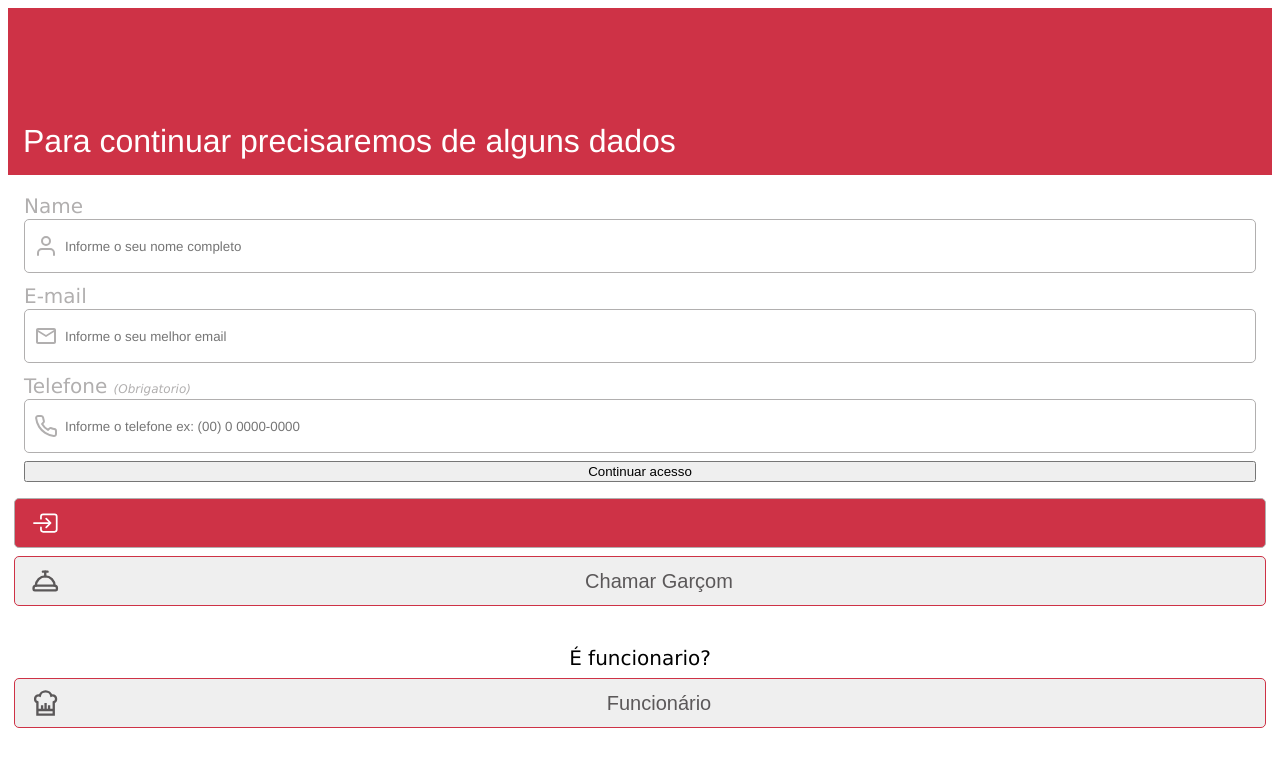
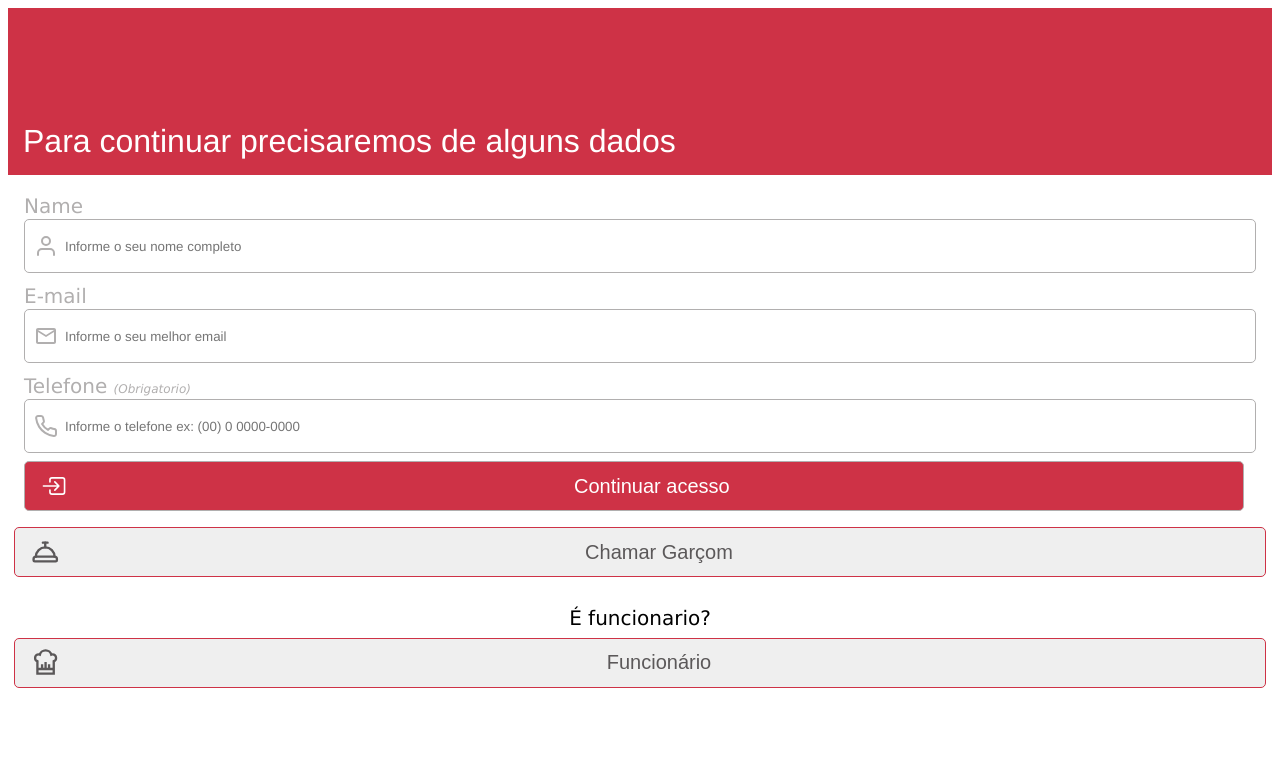
Before and after one commit to iagoluancj/restaurant, a Next.js app: page / in a window 1280 px wide. Shown: the top 766 px of the page. Built offline with nearby package versions, Linux system fonts and the light colour scheme.

Commit message:
algumas coisas

```diff
--- a/src/components/Login/index.jsx
+++ b/src/components/Login/index.jsx
@@ -4,8 +4,9 @@ import { MdOutlineMail } from "react-icons/md";
 import { IoEnterOutline } from "react-icons/io5";
 import { LuConciergeBell } from "react-icons/lu";
 import { GrRestaurant } from "react-icons/gr";
-import { useState } from "react";
+import { useEffect, useState } from "react";
 import { useClient, useStore } from "@/stores/cartStore";
+import Router from "next/router";
 
 export default function Login() {
     const { logins, addLogin, setRevistClient, revistClient } = useStore(); // Obtém addLogin do estado Zustand
@@ -24,26 +25,17 @@ export default function Login() {
         })
     }
 
-
-    // if (logins[0].tel === formData.telefone) {
-    //
-
-
-    // }
-
     const handleSubmit = (event) => {
         event.preventDefault();
 
         logins.map((login) => {
-            // login[index].telefone === formData.telefone
-            // login[0].telefone
-            // setRevistClient([true])
-            // console.log(revistClient, 'telefone true')
             if (formData.telefone === login.telefone) {
                 setRevistClient(true)
+                Router.push('/Client');
                 console.log(login.telefone, revistClient)
             } else if ((formData.telefone !== login.telefone)) {
                 setRevistClient(false)
+                Router.push('/Client');
                 console.log(login.telefone, revistClient)
             } else {
                 console.log('error')
@@ -60,6 +52,18 @@ export default function Login() {
             telefone: ''
         });
     };
+
+    // useEffect(() => {
+    //     // Verifique se o usuário está autenticado (por exemplo, usando o estado revistClient)
+    //     if (revistClient) {
+    //       // Se não estiver autenticado, redirecione para a página de login
+    //         Router.push('/Client'); // Substitua '/login' pela sua rota de login
+    //         setRevistClient(undefined)
+    //     } else {
+    //         Router.push('/Client'); // Substitua '/login' pela sua rota de login
+    //         setRevistClient(undefined)
+    //     }
+    //   }, [revistClient]);
 
     return (
         <DivLogin>
@@ -111,27 +115,20 @@ export default function Login() {
                             name="telefone" />
                     </IconAndInput>
                 </InfoData>
-                <button type="submit">Continuar acesso</button>
-            </DivInfoDatas>
-            <DivButtons>
-                <SubmitAcess>
+                <SubmitAcess type="submit">
                     <Icon>
                         <IoEnterOutline />
                     </Icon>
+                    <div>Continuar acesso</div>
                 </SubmitAcess>
-
+            </DivInfoDatas>
+            <DivButtons>
                 <Waiter>
                     <Icon>
                         <LuConciergeBell />
                     </Icon>
                     <div>Chamar Garçom</div>
                 </Waiter>
-                {/* <Waiter onClick={() => clickedLogin()} clicked={clicked}>
-                    <Icon>
-                        <FaGoogle />
-                    </Icon>
-                    <div>Sign in with Google 🚀</div>
-                </Waiter> */}
                 <TitleData>É funcionario?</TitleData>
                 <Waiter>
                     <Icon>
--- a/src/components/Login/styles.js
+++ b/src/components/Login/styles.js
@@ -53,7 +53,7 @@ export const InfoData = styled.div`
 export const TitleData = styled.span`
   font-size: 20px;
   font-weight: 400;
-  margin-top: 2rem;
+  margin-top: 1.3rem;
 
   span {
     font-weight: 100;
@@ -91,6 +91,23 @@ export const Button = styled.button`
   font-size: 20px;
   font-weight: 400;
 
+  button {
+    background: none repeat scroll 0 0 transparent;
+    border: medium none;
+    border-spacing: 0;
+    color: #26589F;
+    font-family: 'PT Sans Narrow',sans-serif;
+    font-size: 16px;
+    font-weight: normal;
+    line-height: 1.42rem;
+    list-style: none outside none;
+    margin: 0;
+    padding: 0;
+    text-align: left;
+    text-decoration: none;
+    text-indent: 0;
+  }
+
   display: flex;
   align-items: center;
   justify-content: center;
@@ -119,7 +136,7 @@ export const SubmitAcess = styled(Button)`
   color: #fff;
 
   span {
-    font-size: 28px;
+    font-size: 26px;
     color: white;
     margin-bottom: 1px;
   }
--- a/src/pages/Client/index.jsx
+++ b/src/pages/Client/index.jsx
@@ -1,11 +1,18 @@
-import Login from "@/components/Login";
-import RenderPedidos from "../RenderPedidos";
 import Cardapio from "@/components/Cardapio";
 import Cart from "@/components/Cart";
+import { useStore } from "@/stores/cartStore";
 
 export default function Client() {
+    const { revistClient } = useStore(); // Obtém addLogin do estado Zustand
+
+
     return (
         <>
+            {
+                revistClient ? <span>Seja bem vindo</span> : <span>Olá de volta</span>
+            }
+            {}
+            {console.log(revistClient)}
             <Cardapio />
             <br />
             <Cart />
```
